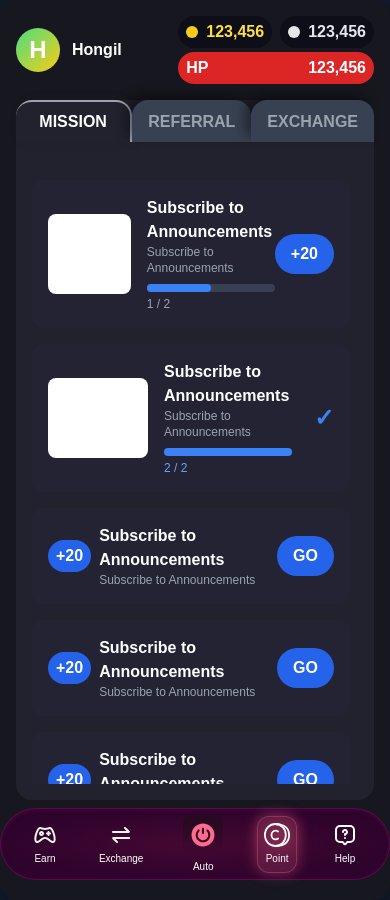
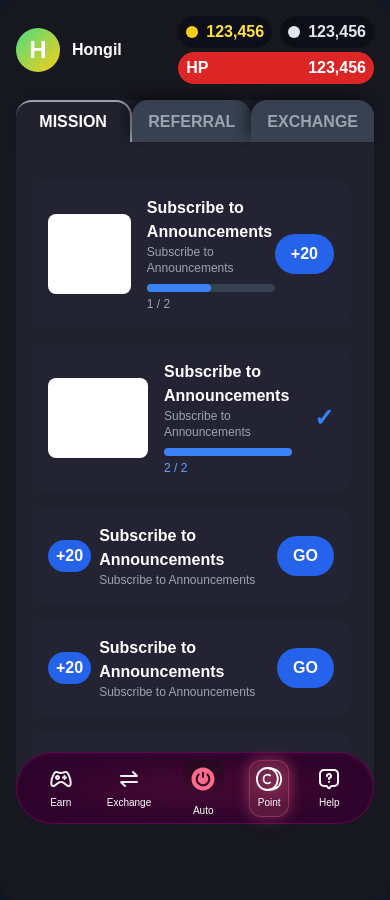
Before and after one commit to HoangThienk2/SquidGame, a website: page public/point.html in a window 390 px wide. Drawn offline with nearby package versions, Linux system fonts and the light colour scheme; a web font is replaced by a local one.

Commit message:
update responsive menu

```diff
--- a/public/point.html
+++ b/public/point.html
@@ -599,10 +599,12 @@
         </div>
       </div>
 
-      <div class="absolute bottom-[20px] left-0 right-0 flex justify-center">
+      <div
+        class="fixed bottom-[20px] left-0 right-0 flex justify-center z-[1000]"
+      >
         <div
           id="bottom-navigation"
-          class="gradient-bg card-bg md:w-[360px] w-full h-[72px] rounded-full p-[24px] flex justify-center items-center"
+          class="gradient-bg card-bg md:w-[360px] w-full h-[72px] rounded-full p-[24px] flex justify-center items-center mx-4"
           style="z-index: 999; pointer-events: auto"
         >
           <ul class="flex justify-between items-center gap-[20px] w-full">
```
Also changed, not shown: public/boost.html (+5 -1 lines), public/exchange.html (+4 -2 lines).
